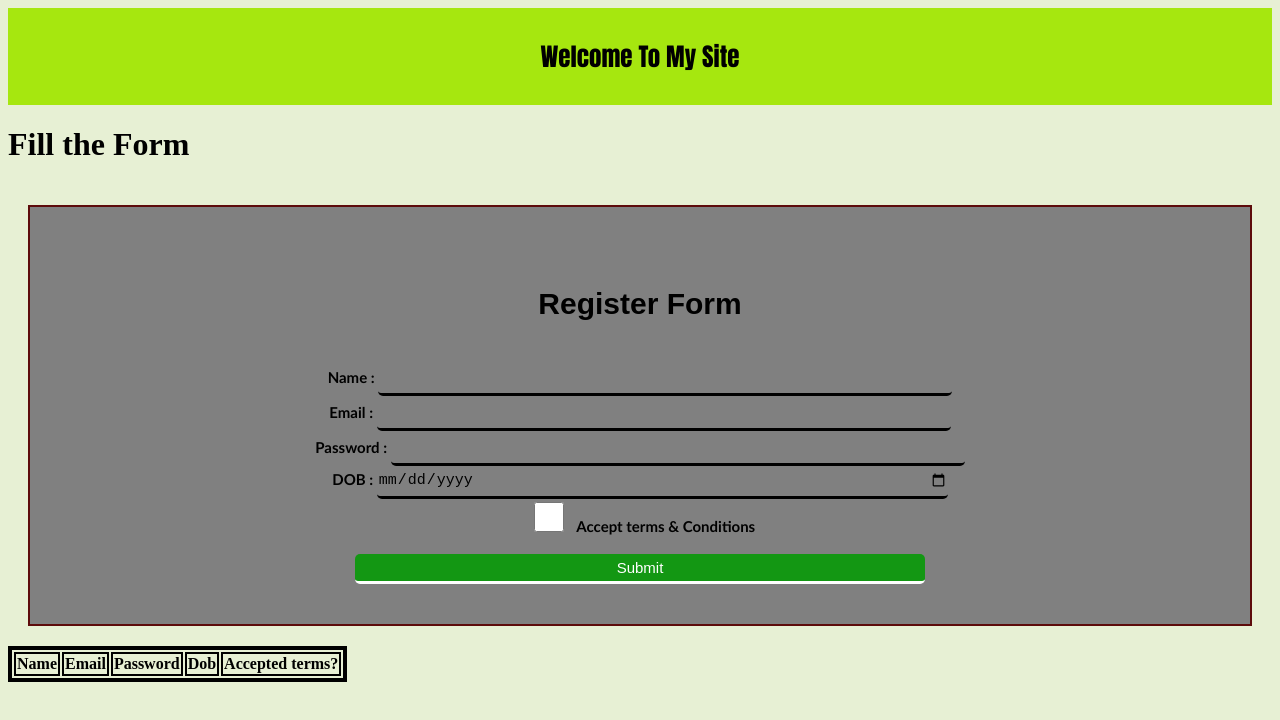
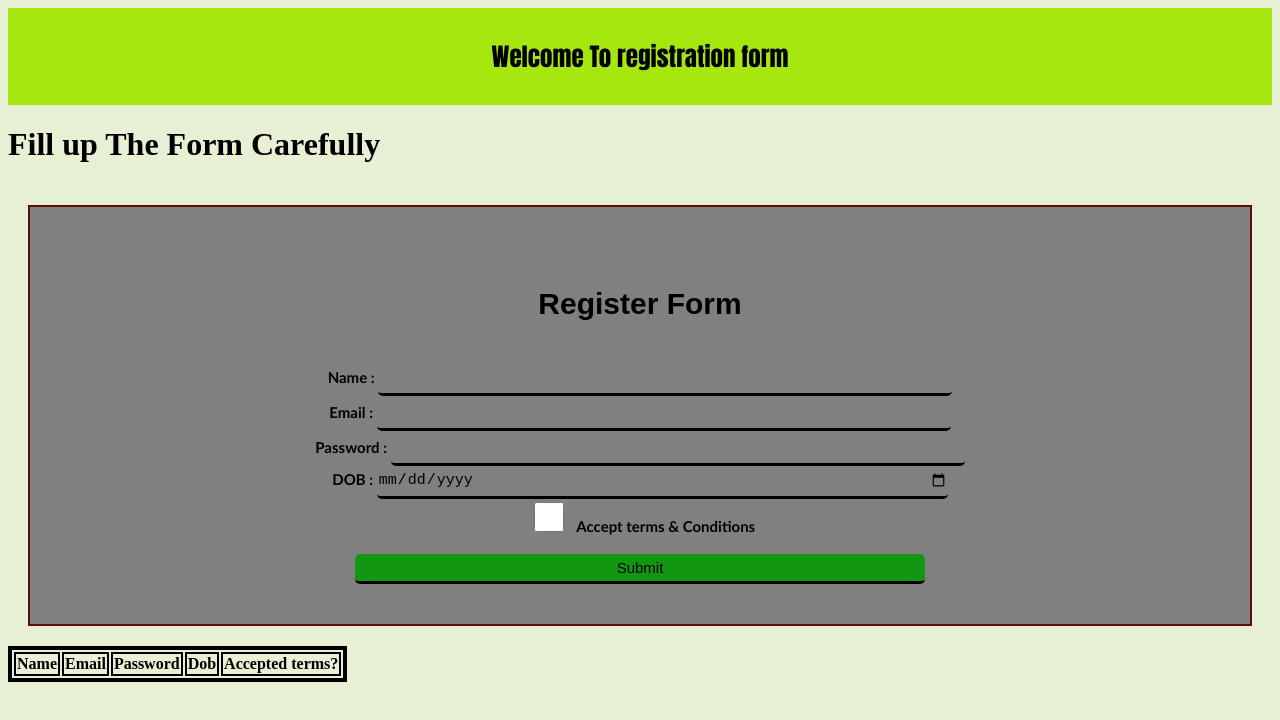
Before and after one commit to sainimitha09/registration-form, a plain HTML site: page index.html in a window 1280 px wide. Drawn offline with Linux system fonts and the light colour scheme.

Commit message:
Update index.html

```diff
--- a/index.html
+++ b/index.html
@@ -2,14 +2,14 @@
 <html lang="en">
   <head>
     <meta charset="UTF-8" />
-    <meta http-equiv="X-UA-Compatible" content="IE=edge" />
+    <meta http-equiv="X-UA-Compatible" content="IE=center" />
     <meta name="viewport" content="width=device-width, initial-scale=1.0" />
     <link rel="stylesheet" href="style.css" />
     <title>Task</title>
   </head>
   <body>
-    <header style="text-align: center">Welcome To My Site</header>
-    <h1>Fill the Form</h1>
+    <header style="text-align: center">Welcome To registration form</header>
+    <h1>Fill up The Form Carefully</h1>
     <div class="main">
       <div class="form">
         <h4 style="text-align: center">Register Form</h4>
@@ -34,7 +34,7 @@
           <label for="acceptTerms">Accept terms & Conditions</label>
           <br /><br />
           <input
-            style="background-color: rgb(19, 151, 19); color: white"
+            style="background-color: rgb(19, 151, 19); color: black"
             type="submit"
             value="Submit"
           />
```
